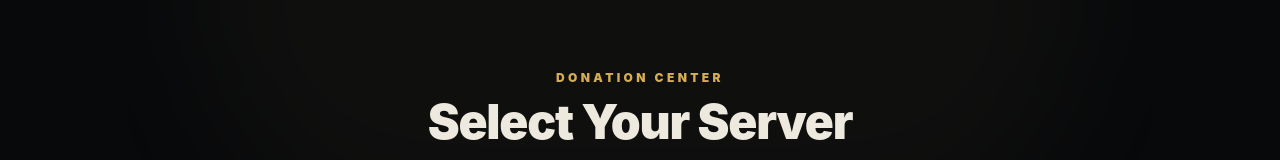
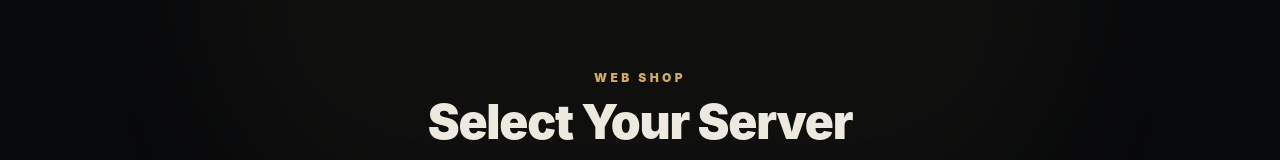
Before and after one commit to dreyqt/playcrowsweb, a React (Vite) app: page / in a window 1280 px wide. Shown: the part 125-285 px from the top of the page. Built offline with nearby package versions, Linux system fonts and the light colour scheme; no server answers.

Commit message:
Update ServerSelection.tsx

```diff
--- a/src/components/ServerSelection.tsx
+++ b/src/components/ServerSelection.tsx
@@ -27,7 +27,7 @@ export function ServerSelection({ onSelect }: { onSelect: (server: PlayCrowsServ
 
         <section className="relative z-10 w-full">
           <div className="mx-auto max-w-2xl text-center">
-            <div className="text-xs font-black uppercase tracking-[0.28em] text-[#d6ad54]">Donation Center</div>
+            <div className="text-xs font-black uppercase tracking-[0.28em] text-[#d6ad54]">WEB SHOP</div>
             <h1 className="mt-3 text-3xl font-black tracking-tight sm:text-5xl">Select Your Server</h1>
           </div>
 
```
